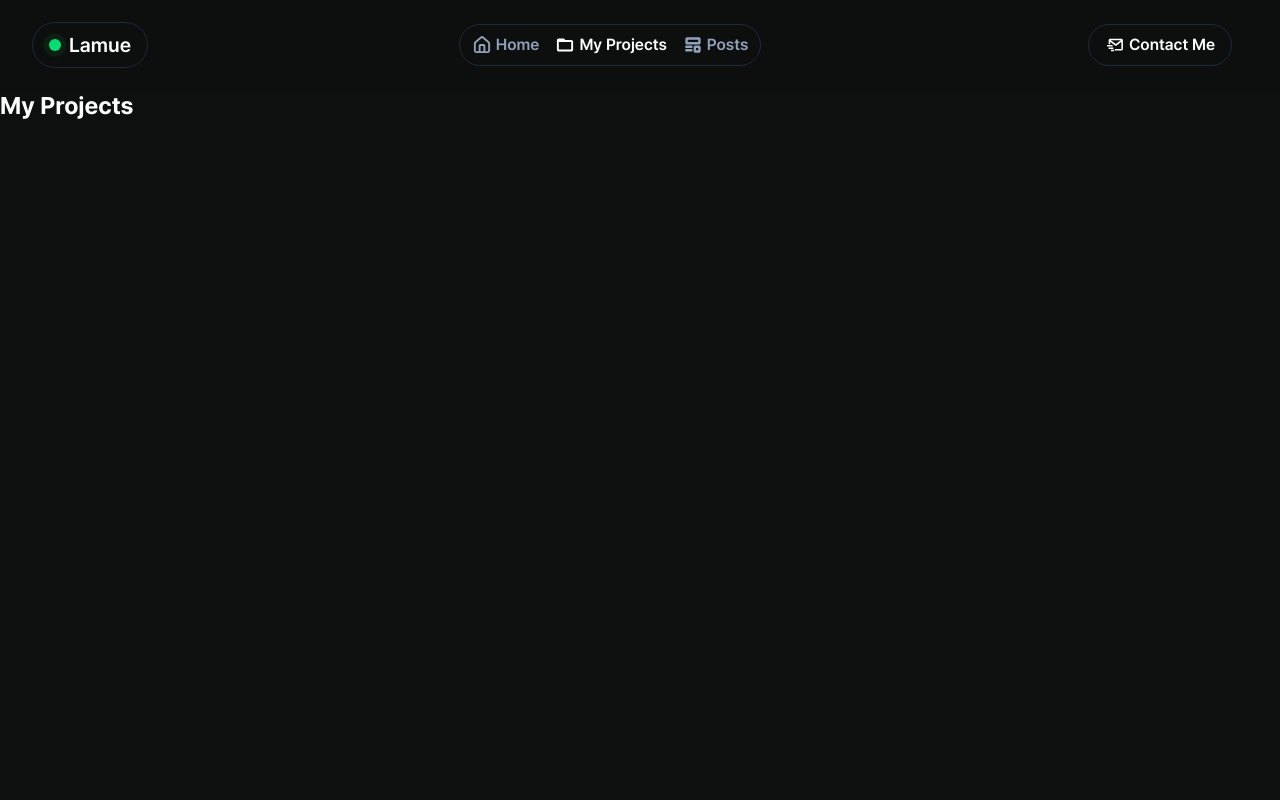
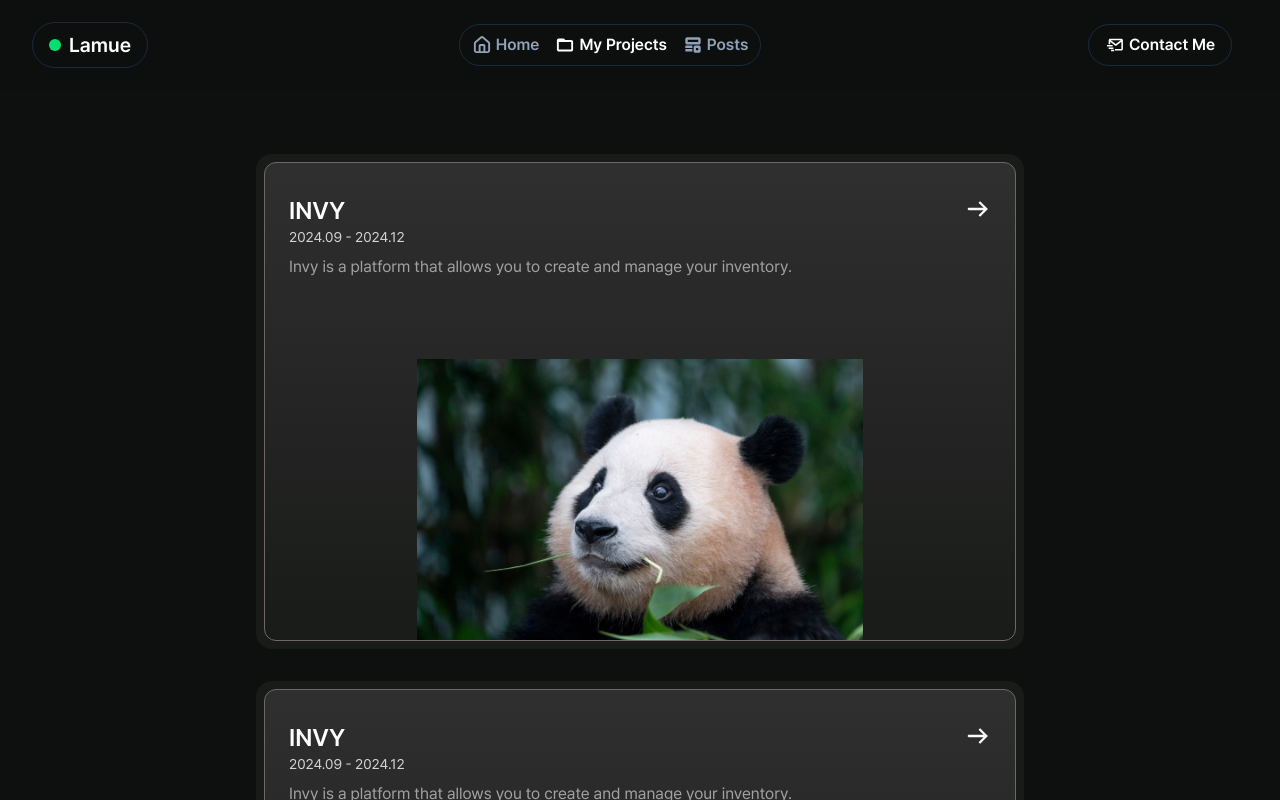
Before and after one commit to kwakseongjae/lamue-portfolio, a Next.js app: page /projects in a window 1280 px wide. Shown: the top 800 px of the page. Built offline with nearby package versions, Linux system fonts and the light colour scheme.

Commit message:
feat: Implement ProjectsPage with ProjectContainer, ProjectList, and ProjectItem components

```diff
--- a/src/app/projects/page.tsx
+++ b/src/app/projects/page.tsx
@@ -1,3 +1,46 @@
+import { ProfileImage } from '@/shared/assets'
+import ProjectContainer from '@/shared/ui/ProjectContainer'
+import ProjectItem from '@/shared/ui/ProjectItem'
+import ProjectList from '@/shared/ui/ProjectList'
+
+const projects = [
+  {
+    title: 'INVY',
+    date: '2024.09 - 2024.12',
+    description: 'Invy is a platform that allows you to create and manage your inventory.',
+    imageSrc: ProfileImage,
+    gradientFrom: '#244b6f',
+    gradientVia: '#1c2d3e',
+    gradientTo: '#100E13',
+  },
+  {
+    title: 'INVY',
+    date: '2024.09 - 2024.12',
+    description: 'Invy is a platform that allows you to create and manage your inventory.',
+    imageSrc: ProfileImage,
+    gradientFrom: '#45397b',
+    gradientVia: '#3A2947',
+    gradientTo: '#100E13',
+  },
+  {
+    title: 'INVY',
+    date: '2024.09 - 2024.12',
+    description: 'Invy is a platform that allows you to create and manage your inventory.',
+    imageSrc: ProfileImage,
+    gradientFrom: '#4f4e4e',
+    gradientVia: '#393939',
+    gradientTo: '#100E13',
+  },
+]
+
 export default function ProjectsPage() {
-  return <h1 className="text-2xl font-bold mb-8">My Projects</h1>
+  return (
+    <ProjectContainer>
+      <ProjectList>
+        {projects.map((project, index) => (
+          <ProjectItem key={index} {...project} />
+        ))}
+      </ProjectList>
+    </ProjectContainer>
+  )
 }
--- /dev/null
+++ b/src/shared/ui/ProjectContainer.tsx
@@ -0,0 +1,3 @@
+export default function ProjectContainer({ children }: { children: React.ReactNode }) {
+  return <div className="flex flex-col px-64 py-16">{children}</div>
+}
--- /dev/null
+++ b/src/shared/ui/ProjectItem.tsx
@@ -0,0 +1,50 @@
+import { ArrowIcon } from '@/shared/assets'
+import Image from 'next/image'
+import { StaticImageData } from 'next/image'
+
+interface ProjectItemProps {
+  title: string
+  date: string
+  description: string
+  imageSrc: StaticImageData
+  gradientFrom: string
+  gradientVia: string
+  gradientTo: string
+}
+
+export default function ProjectItem({
+  title,
+  date,
+  description,
+  imageSrc,
+  gradientFrom,
+  gradientVia,
+  gradientTo,
+}: ProjectItemProps) {
+  return (
+    <div className="relative w-full bg-[#191b19] rounded-2xl p-2 group cursor-pointer">
+      <div className="absolute top-0 left-0 w-full h-[4px] bg-gradient-to-r from-transparent via-white/40 to-transparent blur-sm opacity-0 group-hover:opacity-100 transition-opacity duration-300" />
+      <div
+        className={`bg-gradient-to-b from-[#2f2f2f] to-[#191b19] group-hover:bg-gradient-to-b group-hover:from-[${gradientFrom}] group-hover:via-[${gradientVia}] group-hover:to-[${gradientTo}] px-6 pt-8 flex flex-col border border-[#6F6767] border-opacity-50 rounded-xl overflow-hidden transition-colors duration-300`}
+      >
+        <div className="flex flex-col gap-2">
+          <div className="flex justify-between">
+            <div>
+              <h1 className="text-2xl font-semibold">{title}</h1>
+              <p className="text-sm text-neutral-300">{date}</p>
+            </div>
+            <ArrowIcon className="w-7 h-7 rotate-90" fill="#fafaf8" aria-label="Arrow icon" />
+          </div>
+          <p className="text-neutral-400">{description}</p>
+        </div>
+        <div className="px-32 pt-16 transition-all duration-400 transform translate-y-4 group-hover:translate-y-0">
+          <Image
+            src={imageSrc}
+            alt={`Image of ${title} project`}
+            aria-label={`Image of ${title} project`}
+          />
+        </div>
+      </div>
+    </div>
+  )
+}
--- /dev/null
+++ b/src/shared/ui/ProjectList.tsx
@@ -0,0 +1,3 @@
+export default function ProjectList({ children }: { children: React.ReactNode }) {
+  return <div className="flex flex-col gap-8">{children}</div>
+}
```
